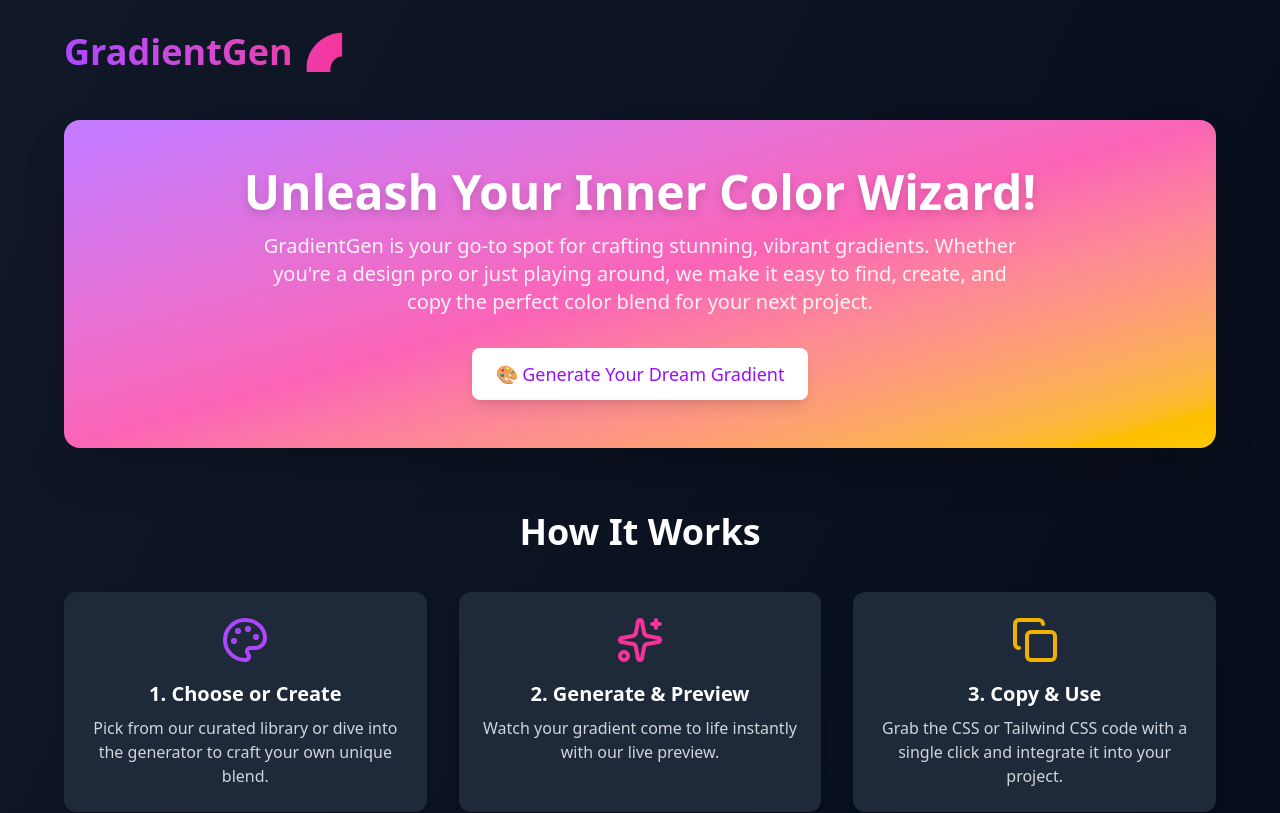
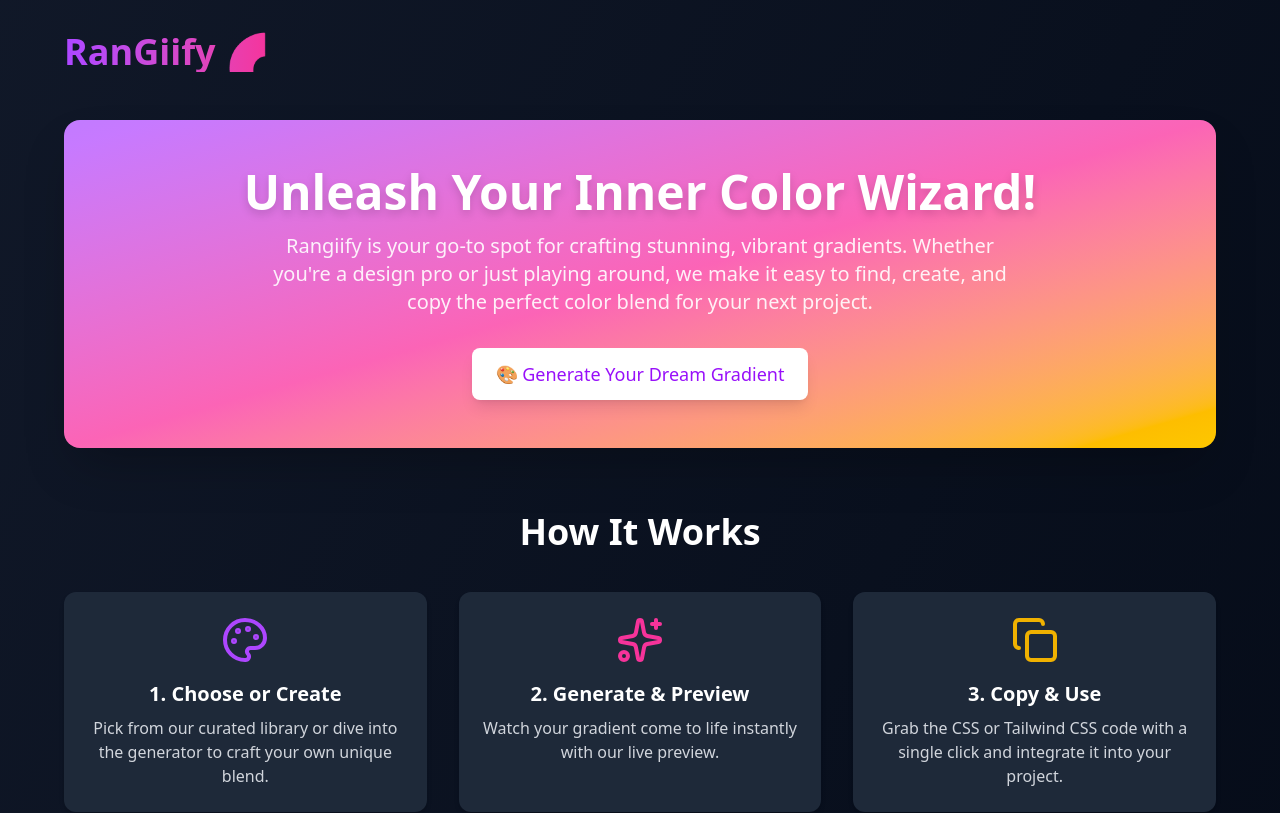
Before and after one commit to SBeeeee/GradientGen, a Next.js app: page / in a window 1280 px wide. Shown: the top 813 px of the page. Built offline with nearby package versions, Linux system fonts and the light colour scheme.

Commit message:
added the heading changes

```diff
--- a/src/components/GradientGen.jsx
+++ b/src/components/GradientGen.jsx
@@ -17,7 +17,7 @@ export default function GradientGen() {
       }`}>
         <header className="w-full max-w-6xl flex justify-between items-center mb-12">
           <h1 className="text-4xl font-extrabold bg-gradient-to-r from-purple-500 to-pink-500 bg-clip-text text-transparent">
-            GradientGen 🌈
+            RanGiify 🌈
           </h1>
 
         </header>
@@ -27,7 +27,7 @@ export default function GradientGen() {
           <div className="text-white">
             <h2 className="text-4xl md:text-5xl font-bold mb-4 drop-shadow-lg">Unleash Your Inner Color Wizard!</h2>
             <p className="text-lg md:text-xl max-w-3xl mx-auto mb-8 opacity-90">
-              GradientGen is your go-to spot for crafting stunning, vibrant gradients. Whether you're a design pro or
+              Rangiify is your go-to spot for crafting stunning, vibrant gradients. Whether you're a design pro or
               just playing around, we make it easy to find, create, and copy the perfect color blend for your next
               project.
             </p>
```
